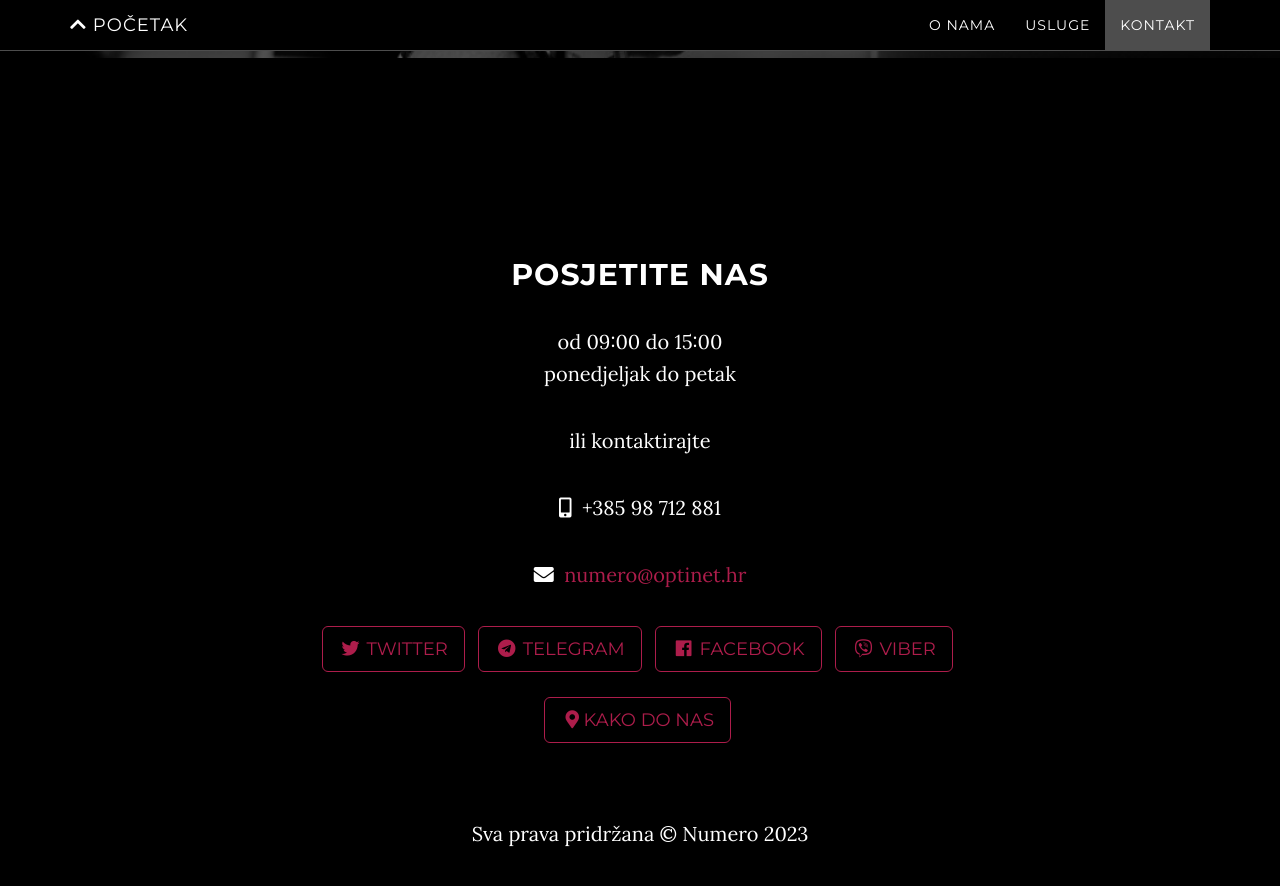
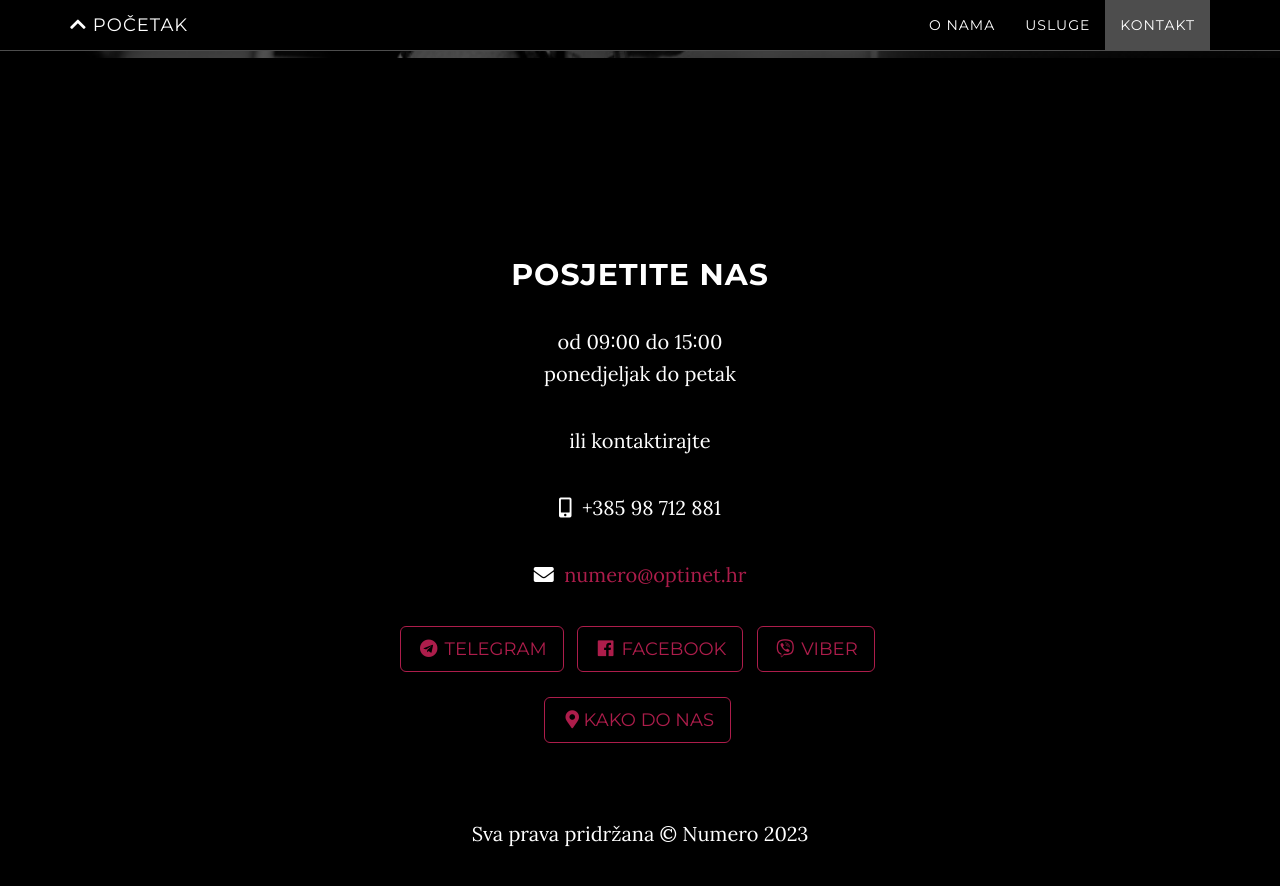
Before and after one commit to blakadder/numero, a Jekyll site: the page built from index.html, in a window 1280 px wide and 900 px high, scrolled down 2102 px. Shown: the top 886 px of the window. Built offline with Jekyll 4.4.1, drawn with Linux system fonts in a browser that asks for light colours.

Commit message:
Update _config.yml

```diff
--- a/_config.yml
+++ b/_config.yml
@@ -14,8 +14,6 @@ footer: Numero
 
 # Social networks usernames (many more available: google-plus, flickr, dribbble, pinterest, instagram, tumblr, linkedin, etc.)
 social:
-  - title: twitter
-    url: https://twitter.com/blakadder_
   - title: telegram
     url: https://t.me/blakadder
   - title: facebook
```
